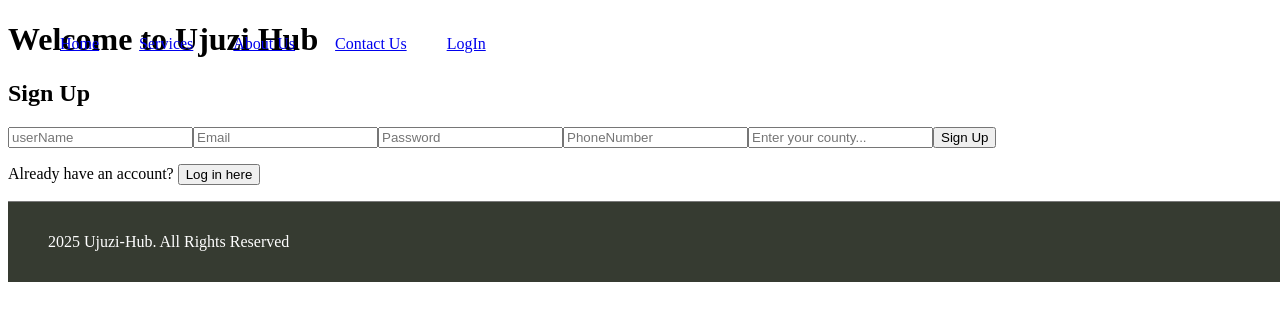
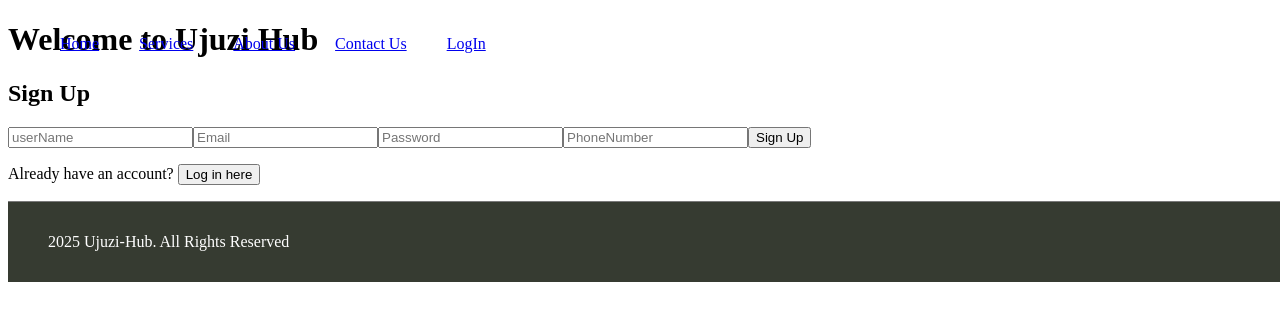
Before and after one commit to Melloniah/Ujuzi-Hub-project, a React (Create React App) app in the folder client/: page /login in a window 1280 px wide. Both pictures are taken after a click on the button "Sign up here". Shown: the top 320 px of the page. Built offline with nearby package versions, Linux system fonts and the light colour scheme.

Commit message:
deleting county

```diff
--- a/client/src/components/SignUpForm.jsx
+++ b/client/src/components/SignUpForm.jsx
@@ -7,7 +7,6 @@ function SignupForm({ onSuccess }) {
   const [email,setEmail] =useState("")
   const [password, setPassword] = useState("");
   const [phonenumber, setPhonenumber] = useState("")
-  const [county, setCounty] = useState("")
   const [error, setError] = useState("")
 
 
@@ -72,14 +71,6 @@ function SignupForm({ onSuccess }) {
         required
       />
 
-      <input
-        type="county"
-        name="county"
-        placeholder="Enter your county..."
-        value={county}
-        onChange={e => setCounty(e.target.value)}
-        required
-      />
 
       <button type="submit">Sign Up</button>
       {error && <div style={{color: "red"}}>{error}</div>}
--- /dev/null
+++ b/package.json
@@ -0,0 +1,5 @@
+{
+  "dependencies": {
+    "react-router-dom": "^6.30.1"
+  }
+}
```
